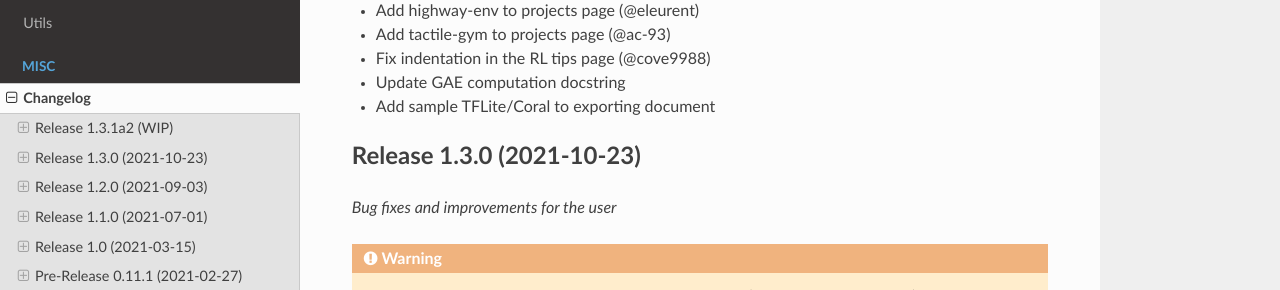
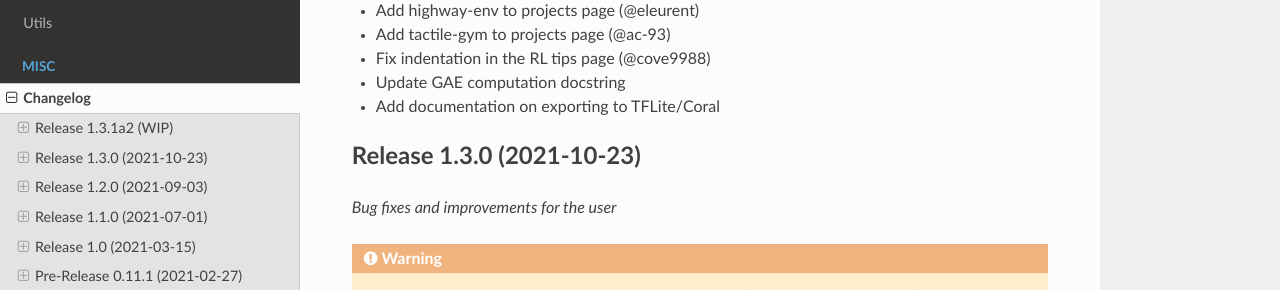
Before and after one commit to DLR-RM/stable-baselines3, a Sphinx documentation site: the page built from docs/misc/changelog.rst, in a window 1280 px wide and 900 px high, scrolled down 583 px. Shown: the part 161-451 px from the top of the window. Built offline with Sphinx 7.4.7 and the Read the Docs theme 2.0.0, drawn with Linux system fonts in a browser that asks for light colours.

Commit message:
Update docs/misc/changelog.rst
Make consistent with other changelog entries

Co-authored-by: Anssi <kaneran21@hotmail.com>

```diff
--- a/docs/misc/changelog.rst
+++ b/docs/misc/changelog.rst
@@ -35,7 +35,7 @@ Documentation:
 - Add tactile-gym to projects page (@ac-93)
 - Fix indentation in the RL tips page (@cove9988)
 - Update GAE computation docstring
-- Add sample TFLite/Coral to exporting document
+- Add documentation on exporting to TFLite/Coral
 
 
 Release 1.3.0 (2021-10-23)
```
